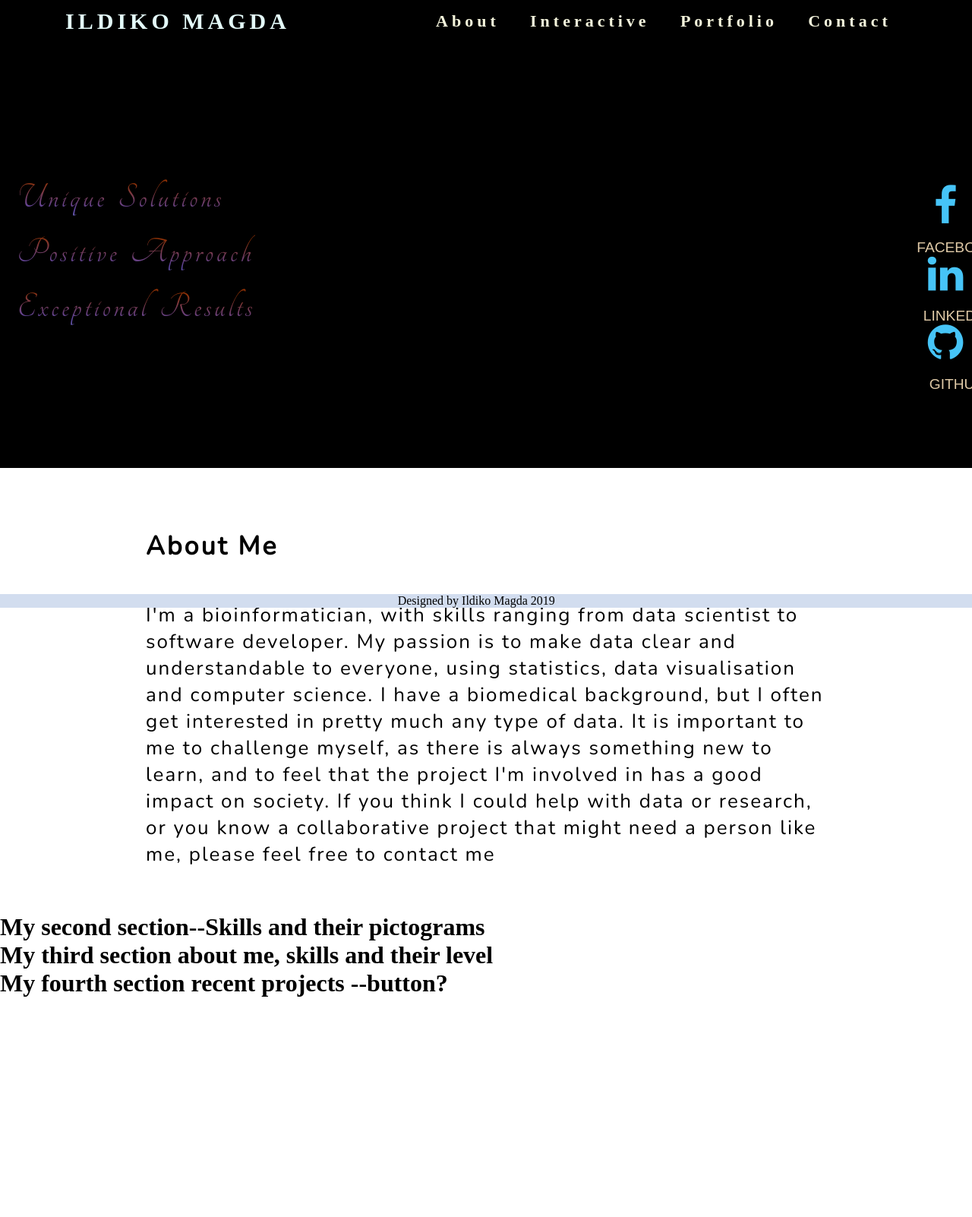
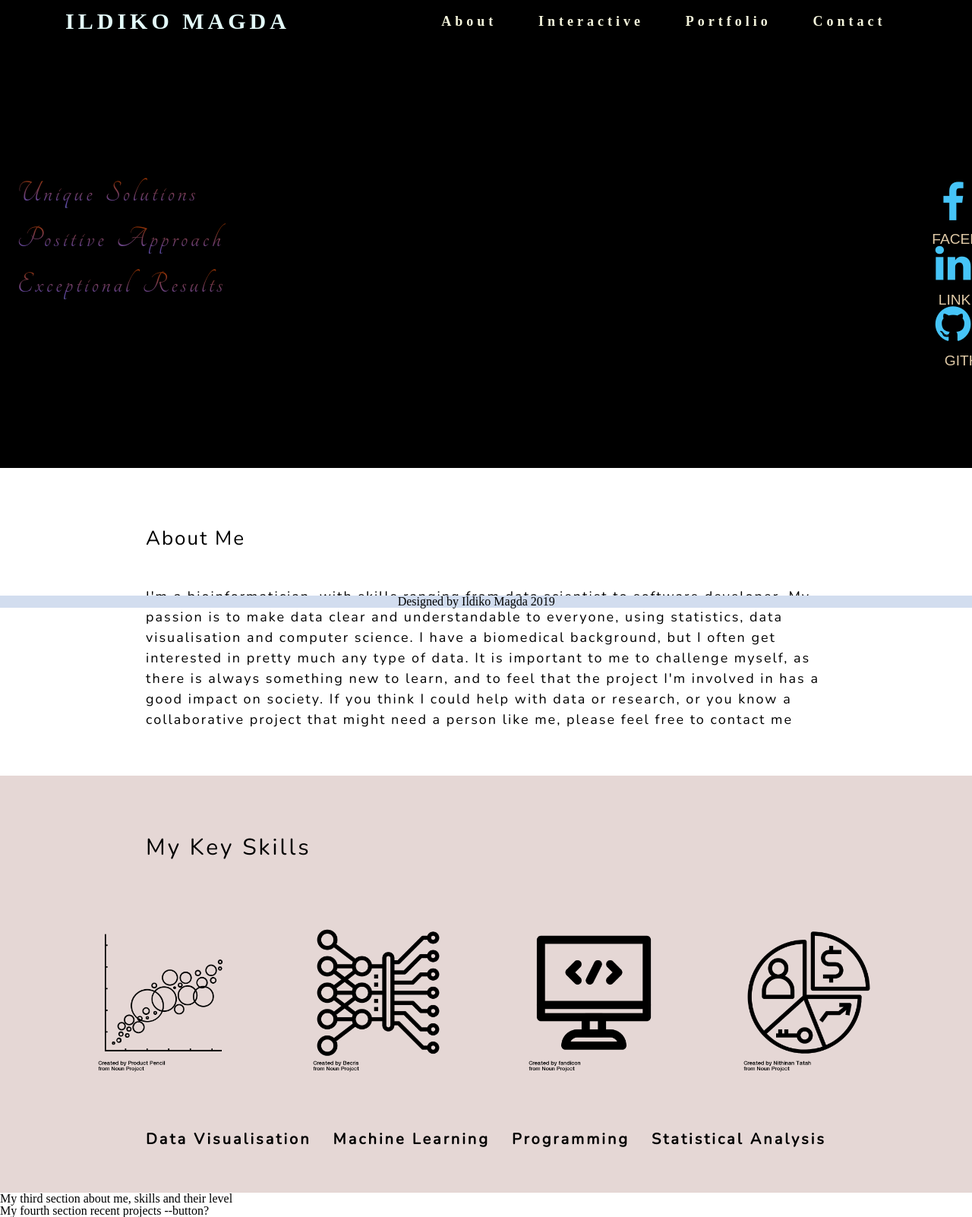
Before and after one commit to IldikoMagda/ildiko-web, a Flask app: page /about/ in a window 1280 px wide. Shown: the whole page at 76% size. Before the commit the page ends 1312 px from the top, so only its background shows below. Run offline with Flask 2, Linux system fonts and the light colour scheme; some libraries are stand-ins or nearby versions; some web fonts are replaced.

Commit message:
second section of about me, some pictograms, some positioning. sizes reduced to more compatible to google chrome.

```diff
--- a/static/css/style.css
+++ b/static/css/style.css
@@ -1,3 +1,58 @@
+/* http://meyerweb.com/eric/tools/css/reset/
+   v2.0 | 20110126
+   License: none (public domain)
+*/
+
+html, body, div, span, applet, object, iframe,
+h1, h2, h3, h4, h5, h6, p, blockquote, pre,
+a, abbr, acronym, address, big, cite, code,
+del, dfn, em, img, ins, kbd, q, s, samp,
+small, strike, strong, sub, sup, tt, var,
+b, u, i, center,
+dl, dt, dd, ol, ul, li,
+fieldset, form, label, legend,
+table, caption, tbody, tfoot, thead, tr, th, td,
+article, aside, canvas, details, embed,
+figure, figcaption, footer, header, hgroup,
+menu, nav, output, ruby, section, summary,
+time, mark, audio, video {
+	margin: 0;
+	padding: 0;
+	border: 0;
+	font-size: 100%;
+	font: inherit;
+	vertical-align: baseline;
+}
+/* HTML5 display-role reset for older browsers */
+article, aside, details, figcaption, figure,
+footer, header, hgroup, menu, nav, section {
+	display: block;
+}
+body {
+	line-height: 1;
+}
+ol, ul {
+	list-style: none;
+}
+blockquote, q {
+	quotes: none;
+}
+blockquote:before, blockquote:after,
+q:before, q:after {
+	content: '';
+	content: none;
+}
+table {
+	border-collapse: collapse;
+	border-spacing: 0;
+}
+
+
+
+
+
+
+
 *{
   margin: 0px;
   padding: 0%;
@@ -39,7 +94,7 @@ z-index: 2000;
     display: flex;
     justify-content: space-around;
     width: 50%;
-    font-size: 22px;
+    font-size: 18px;
     letter-spacing: 2px;
     cursor: pointer;
 
@@ -49,7 +104,7 @@ z-index: 2000;
     text-decoration: none;
     letter-spacing: 5px;
     font-weight: bold;
-    font-size: 22px;
+    font-size: 18px;
 }
 
 .nav-links a:hover,
@@ -137,7 +192,7 @@ z-index: 2000;
 
     padding-right: 3rem;
     padding-left: 3rem;
-    font-size: 22 px;
+    font-size: 18 px;
     margin-bottom: 100px;
 
   }
@@ -195,12 +250,22 @@ z-index: 2000;
   line-height: 1.5;
   color: azure;
   overflow-x: hidden;
+  overflow-y: hidden;
   height: 93vh;
   width: 100vw;
 
 }
 .v-header{
   overflow: hidden;
+  overflow-y: hidden;
+  overflow-x:hidden;
+}
+#mylovelybubbles{
+  position: fixed;
+  right: 0;
+  bottom: 0;
+  min-width: 100%;
+  min-height: 100%;
 }
 
 .content{
@@ -218,24 +283,24 @@ z-index: 2000;
   right: 1rem;
   overflow-x: hidden;
   color: white;
-  font-size: 22px;
+  font-size: 18px;
   opacity: 1;
 
 
 }
 .content h1{
   color: white;
-  font-size: 60px;
+  font-size: 50px;
 
 }
 .content p{
   color: white;
-  font-size: 28px;
+  font-size: 22px;
 
 }
 .content a{
   color:white;
-  font-size: 24px;
+  font-size: 18px;
   background-color: rgb(72, 136, 192)
 }
 
@@ -274,7 +339,7 @@ z-index: 2000;
   position: relative;
   left: 1vw;
   top: 13vh;
-  font-size: 80px;
+  font-size: 60px;
   font-family: 'Tangerine', cursive;
   color: transparent;
   z-index: 2;
@@ -320,7 +385,7 @@ z-index: 2000;
   }
   .motto-above p{
     position: relative;
-    font-size: 48px;
+    font-size: 40px;
     top: 200px;
   }
   #bubble{
@@ -347,20 +412,23 @@ section #icon-bar{
 section #icon-bar li {
   text-align: center;
   display: block;
-  width: 80px;
+  width: 60px;
   background-color: transparent;
   list-style: none;
 
+
 }
 section #icon-bar li div {
-  width: 90px;
-  height: 60px;
+  width: 70px;
+  height: 50px;
   font-size: 3.4em;
   background-color:transparent;
   transition: all 0.5s ease;
+
 }
 section #icon-bar li a {
   color: #46c4f7;
+
 }
 section #icon-bar li div:hover {
   transform: rotate(360deg);
@@ -388,14 +456,66 @@ section #icon-bar li span {
 }
 
 .aboutme h1{
-  font-size: 34px;
-  letter-spacing: 3px;
+  font-size: 26px;
+  letter-spacing: 2px;
 }
 
 .aboutme p{
   padding-top: 50px;
-  font-size: 26px;
+  font-size: 18px;
   letter-spacing: 2px;
-  line-height: 1.;
+  line-height: 1.5;
+
 
 }
+#pictos{
+  width: 1050px;
+  margin-top:90px;
+  margin-left: auto;
+  margin-right: auto;
+  text-align: justify;
+  -ms-text-justify: distribute-all-lines;
+  text-justify: distribute-all-lines;
+}
+#pictos a {
+  vertical-align: top;
+  display: inline-block;
+  display: inline;
+  zoom: 1;
+}
+.stretch {
+  width: 100%;
+  display: inline-block;
+  font-size: 0;
+  line-height: 0
+}
+
+.secondsection{
+  background-color:rgba(98, 13, 2, 0.164);
+  position: relative;
+  margin-left: 0%;
+  margin-right: 0%;
+  padding-top: 80px;
+  padding-bottom: 60px;
+  font-family: 'Nunito', sans-serif;
+  z-index: -2;
+}
+.secondsection h1{
+  margin-left: 15%;
+  margin-right: 15%;
+  font-size: 30px;
+  letter-spacing: 3px;
+}
+#nameofpictos{
+  display: flex;
+  justify-content: space-between;
+  align-items: center;
+  color: black;
+  margin-left: 15%;
+  margin-right: 15%;
+  font-size: 20px;
+  letter-spacing: 3px;
+  list-style: none;
+  padding-top: 50px;
+  font-weight: bold;
+}
--- a/templates/about/index.html
+++ b/templates/about/index.html
@@ -52,8 +52,6 @@
 
 
 
-
-
 <div class="aboutme">
  <h1>About Me</h1>
  <p> I'm a bioinformatician, with skills ranging from data scientist to software developer. My passion is to make data clear
@@ -66,9 +64,33 @@
  </p>
 </div>
 
-<div class="pictos">
- <h1>My second section--Skills and their pictograms </h1>
+
+<div class="secondsection">
+  <h1> My Key Skills </h1>
+
+  <div id="pictos">
+      <a id="single_image1" href="#"><img src="{{ url_for('static', filename='datavis.png')}}" alt="Data Visualisation" width="200px" height="200px"/></a>
+      <a id="single_image2" href="#"><img src="{{ url_for('static', filename='machine_learning.png')}}" alt="Machine Learning" width="200px" height="200px"/></a>
+      <a id="single_image3" href="#"><img src="{{ url_for('static', filename='coding.png')}}" alt="Programming" width="200px" height="200px"/></a>
+      <a id="single_image4" href="#"><img src="{{ url_for('static', filename='statistical_analysis.png')}}" alt="Statistical Analysis" width="200px" height="200px"/></a>
+      <span class="stretch"></span>
+  </div>
+  <div id="nameofpictos">
+    <li>
+    <p>Data Visualisation</p>
+    </li>
+    <li>
+    <p>Machine Learning</p>
+    </li>
+    <li>
+    <p>Programming</p>
+    </li>
+    <li>
+    <p>Statistical Analysis</p>
+    </li>
+  </div>
 </div>
+
 
 <div class="section">
  <h1>My third section about me, skills and their level </h1>
--- a/templates/index.html
+++ b/templates/index.html
@@ -4,7 +4,7 @@
 <body>
  <header class="v-header container">
     <div class ="video-wrap">
-        <video src="{{url_for('static', filename='video.mov')}}" autoplay="true" loop="true" alt="Your browser doesn't support this content">
+        <video src="{{url_for('static', filename='mylovelybubbles.mov')}}" autoplay="true" loop="true" alt="Well, this doesn't work" id="mylovelybubbles">
         </video>
     <div class= "content">
         <h1>Hello, I'm Ildiko </h1>
--- a/templates/menu.html
+++ b/templates/menu.html
@@ -45,8 +45,3 @@
 {% endblock %}
 
 <p class="footer"> Designed by Ildiko Magda 2019</p>
-<!-- Optional JavaScript -->
-<!-- jQuery first, then Popper.js, then Bootstrap JS -->
-<script src="https://code.jquery.com/jquery-3.3.1.slim.min.js" integrity="sha384-q8i/X+965DzO0rT7abK41JStQIAqVgRVzpbzo5smXKp4YfRvH+8abtTE1Pi6jizo" crossorigin="anonymous"></script>
-<script src="https://cdnjs.cloudflare.com/ajax/libs/popper.js/1.14.6/umd/popper.min.js" integrity="sha384-wHAiFfRlMFy6i5SRaxvfOCifBUQy1xHdJ/yoi7FRNXMRBu5WHdZYu1hA6ZOblgut" crossorigin="anonymous"></script>
-<script src="https://stackpath.bootstrapcdn.com/bootstrap/4.2.1/js/bootstrap.min.js" integrity="sha384-B0UglyR+jN6CkvvICOB2joaf5I4l3gm9GU6Hc1og6Ls7i6U/mkkaduKaBhlAXv9k" crossorigin="anonymous"></script>
```
Also changed, not shown: static/coding.png (added), static/datavis.png (added), static/machine_learning.png (added), static/statistical_analysis.png (added), 1 other file.
